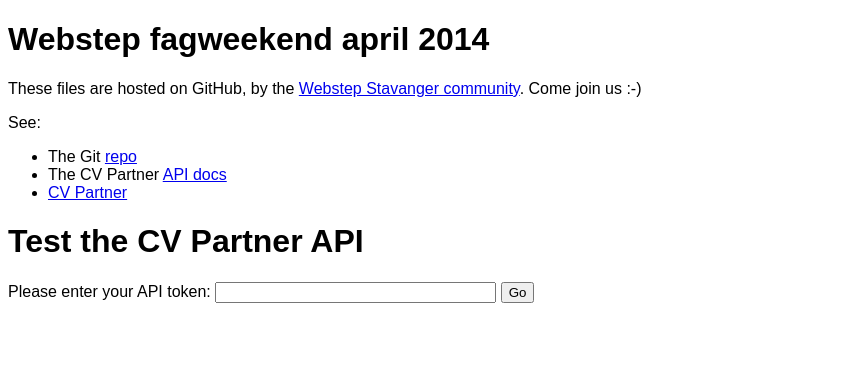
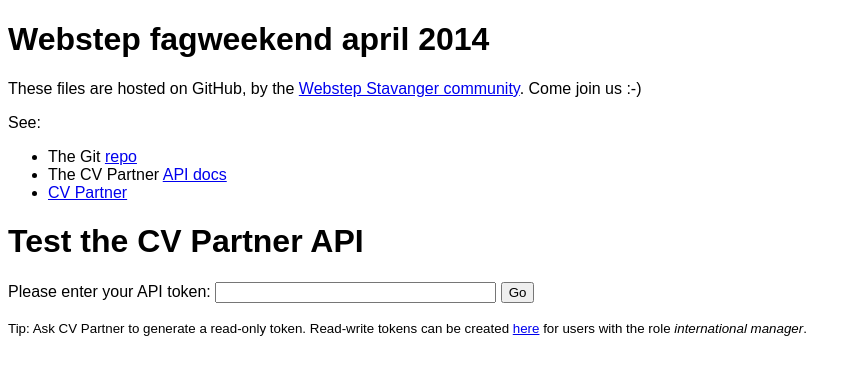
Before and after one commit to akoz0r/FagweekendApril2014, a plain HTML site: page webapp/index.html in a window 1280 px wide. Shown: the whole page, without its empty margins (0-857 px from the left). Drawn offline with nearby package versions, Linux system fonts and the light colour scheme.

Commit message:
Add a tip about how to create tokens.

```diff
--- a/webapp/index.html
+++ b/webapp/index.html
@@ -23,6 +23,13 @@
 <form id="request">
 <label>Please enter your API token: <input type="text" size="32" id="token"/></label>
 <input type="submit" value="Go"/>
+<p>
+<small>
+Tip: Ask CV Partner to generate a read-only token. Read-write tokens can be created
+<a href="https://webstep.cvpartner.no/settings#apikeys">here</a> for users with the role
+<em>international manager</em>.
+</small>
+</p>
 <form>
 
 <div id="response">
```
